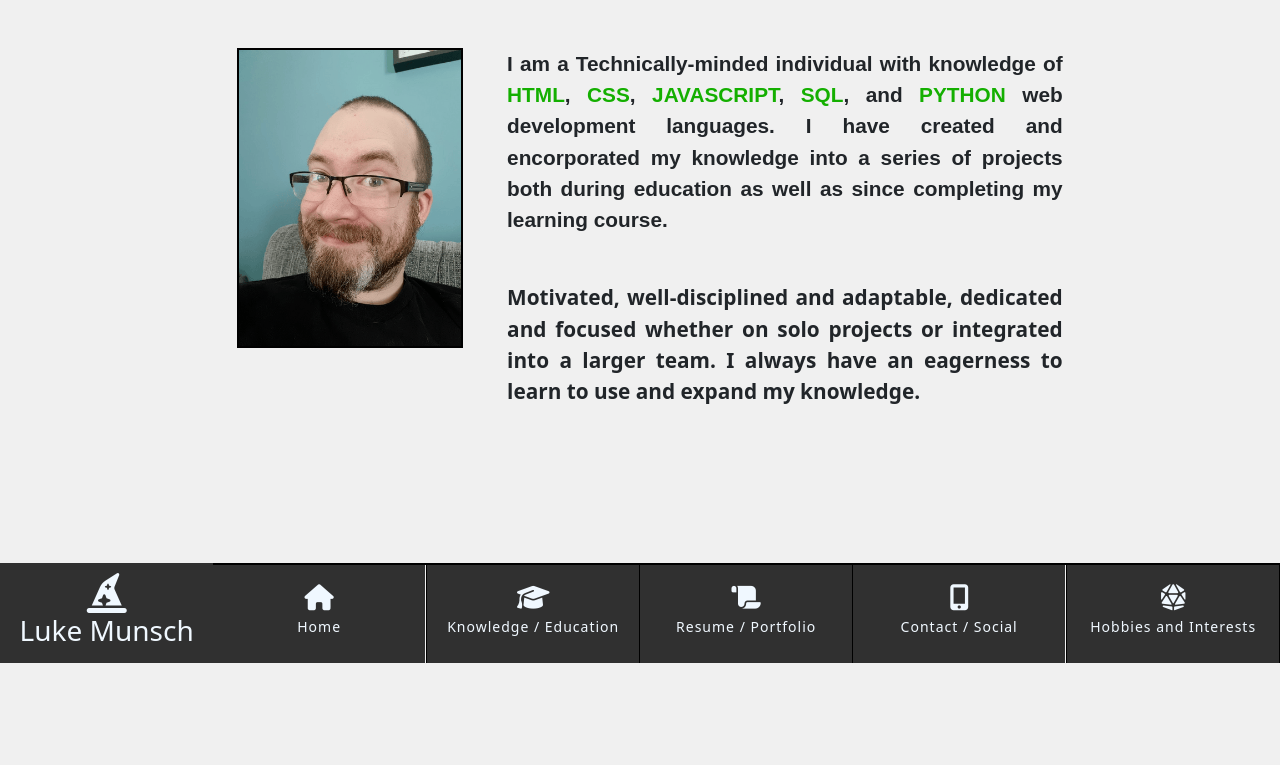
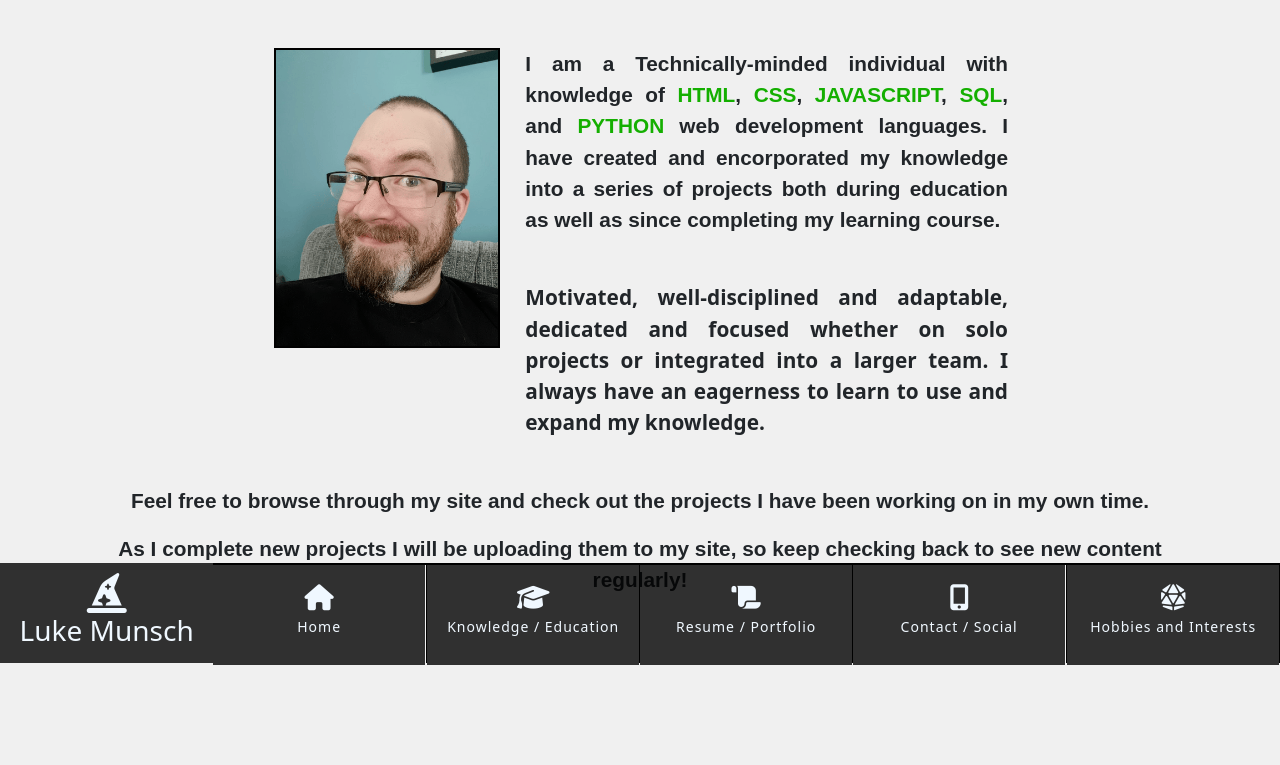
Before and after one commit to lukemunsch/professional-portfolio, a Django app: page / in a window 1280 px wide. Shown: the part 137-902 px from the top of the page. Before the commit the page ends 800 px from the top, so only its background shows below. Run offline with Django 3.2, Linux system fonts and the light colour scheme; some libraries are stand-ins or nearby versions; some web fonts are replaced.

Commit message:
Update content on index page

```diff
--- a/home/templates/home/index.html
+++ b/home/templates/home/index.html
@@ -8,15 +8,13 @@
 
 <!-- set up main content block -->
 {% block content %}
+<div class="container">
   <div class="row mt-5">
     <div class="col-10 offset-1 col-md-8 offset-md-2">
       <div class="row profile-section">
         <div class="col-12 col-md-4 text-center">
           <!-- insert profile image here -->
-              <img
-                class="profile-img mb-5"
-                src="static/img/profile-img.png"
-                alt="Luke Munsch's profile image">
+          <img class="profile-img mb-5" src="static/img/profile-img.png" alt="Luke Munsch's profile image">
         </div>
         <div class="col-12 col-md-8">
           <p class="tech-text">
@@ -38,4 +36,13 @@
       </div>
     </div>
   </div>
+  <div class="row mb-3 text-center profile-section">
+    <div class="col-12">
+      <p class="tech-text"><strong>Feel free to browse through my site and check out the projects I have been working on in my own
+          time.</strong></p>
+      <p class="tech-text"><strong>As I complete new projects I will be uploading them to my site, so keep checking back to see new
+          content regularly!</strong></p>
+    </div>
+  </div>
+</div>
 {% endblock content %}
```
Lines whose indentation alone changed are shown as unchanged.
